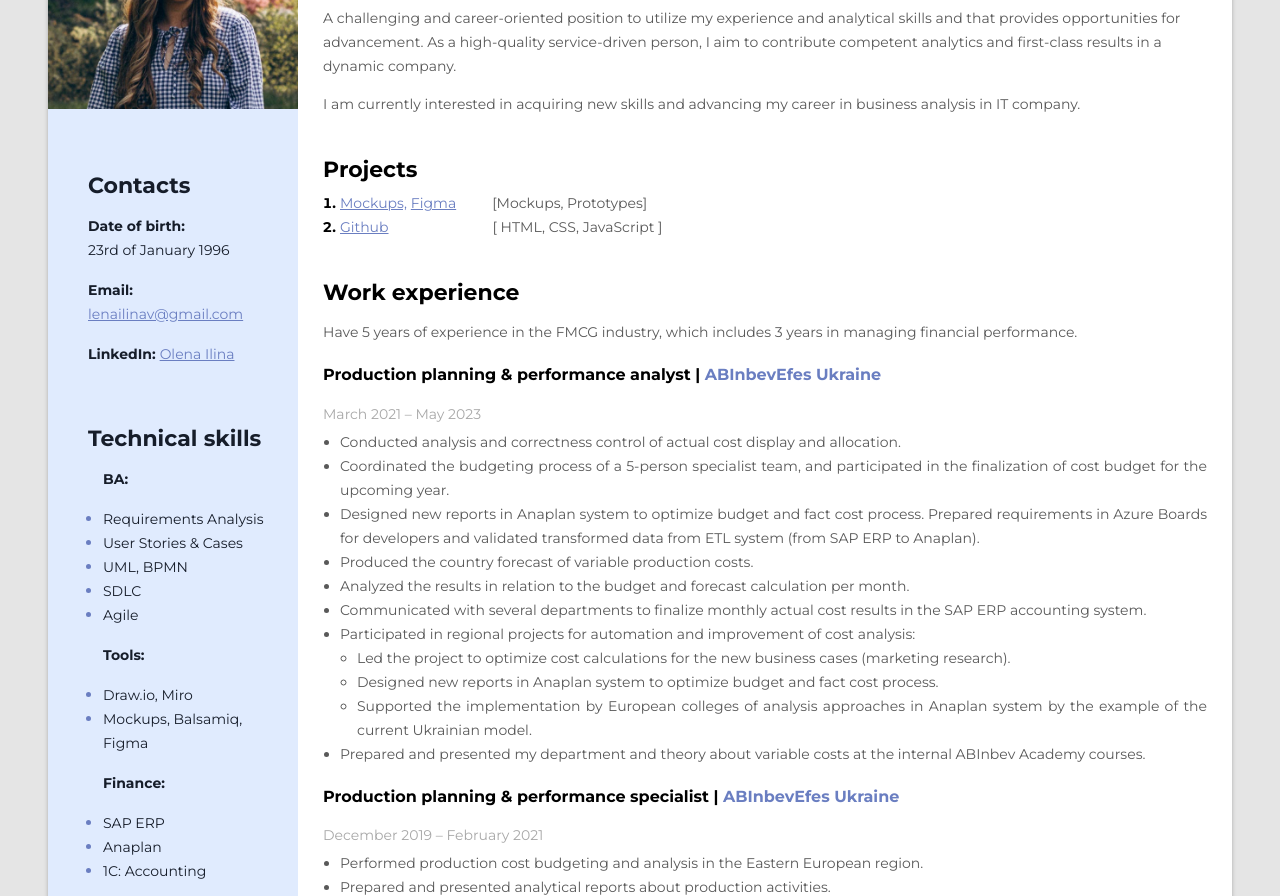
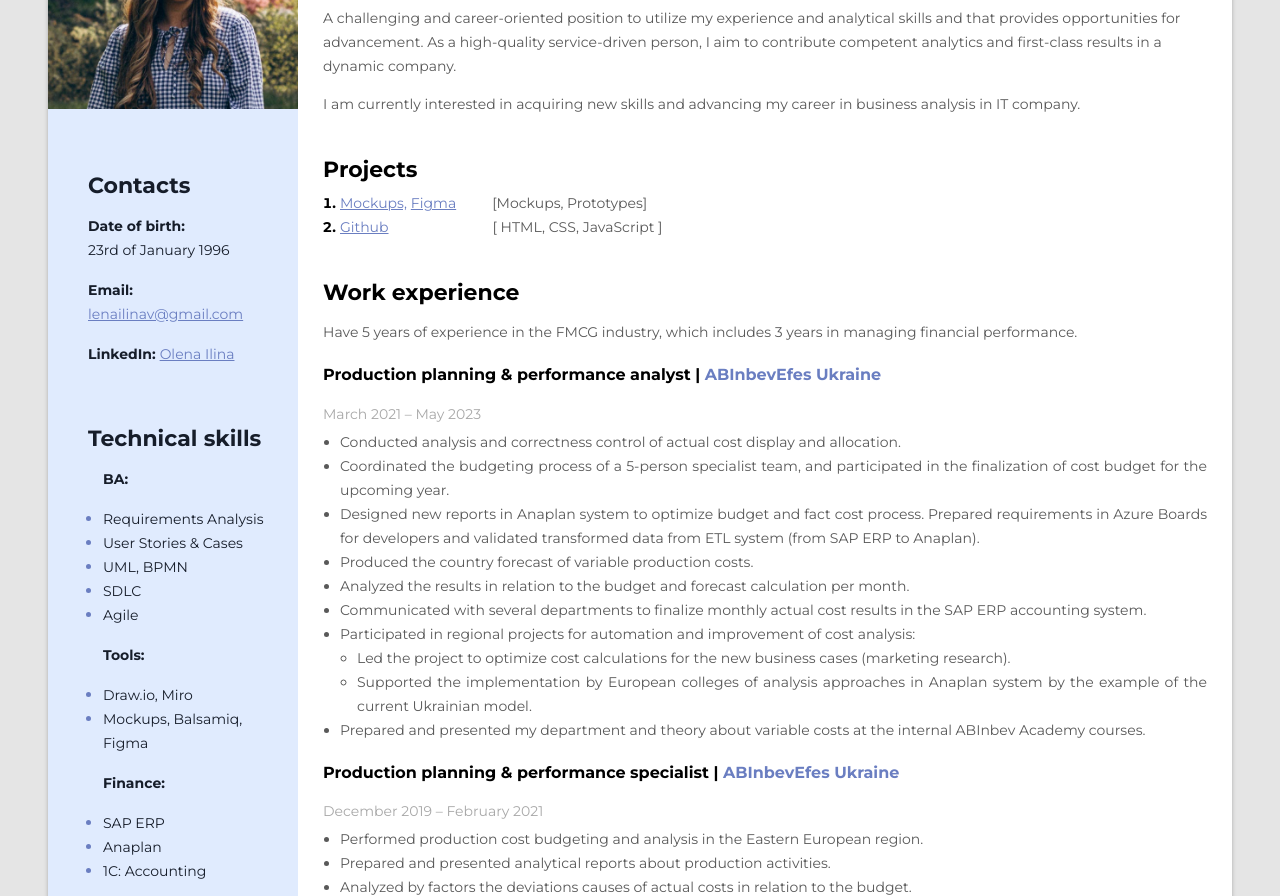
Before and after one commit to OlenaIlinaV/cv, a plain HTML site: page index.html in a window 1280 px wide. Shown: the part 185-1081 px from the top of the page. Drawn offline with Linux system fonts and the light colour scheme.

Commit message:
Update index.html

```diff
--- a/index.html
+++ b/index.html
@@ -247,10 +247,6 @@
                 </li>
 
                 <li class="work_duties">
-                  Designed new reports in Anaplan system to optimize budget and fact cost process.
-                </li>
-
-                <li class="work_duties">
                   Supported the implementation by European colleges of analysis approaches in
                   Anaplan system by the example of the current Ukrainian model.
                 </li>
```
